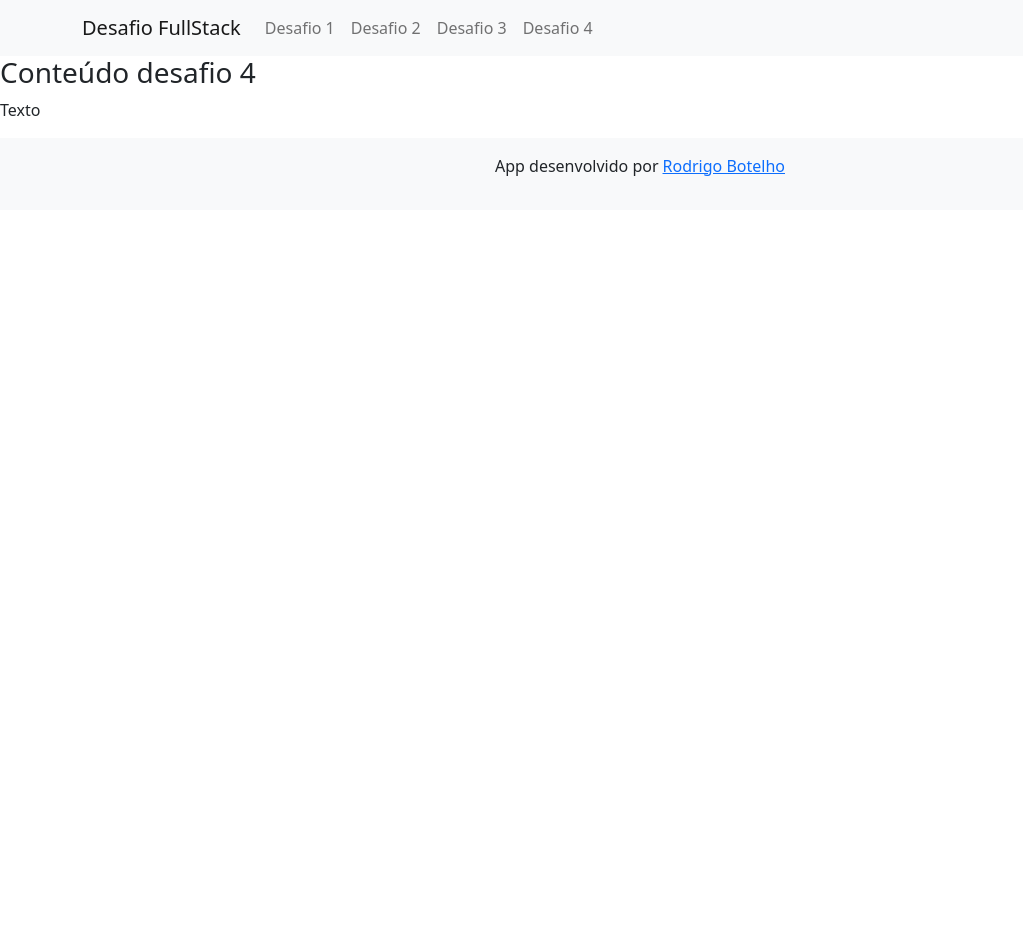
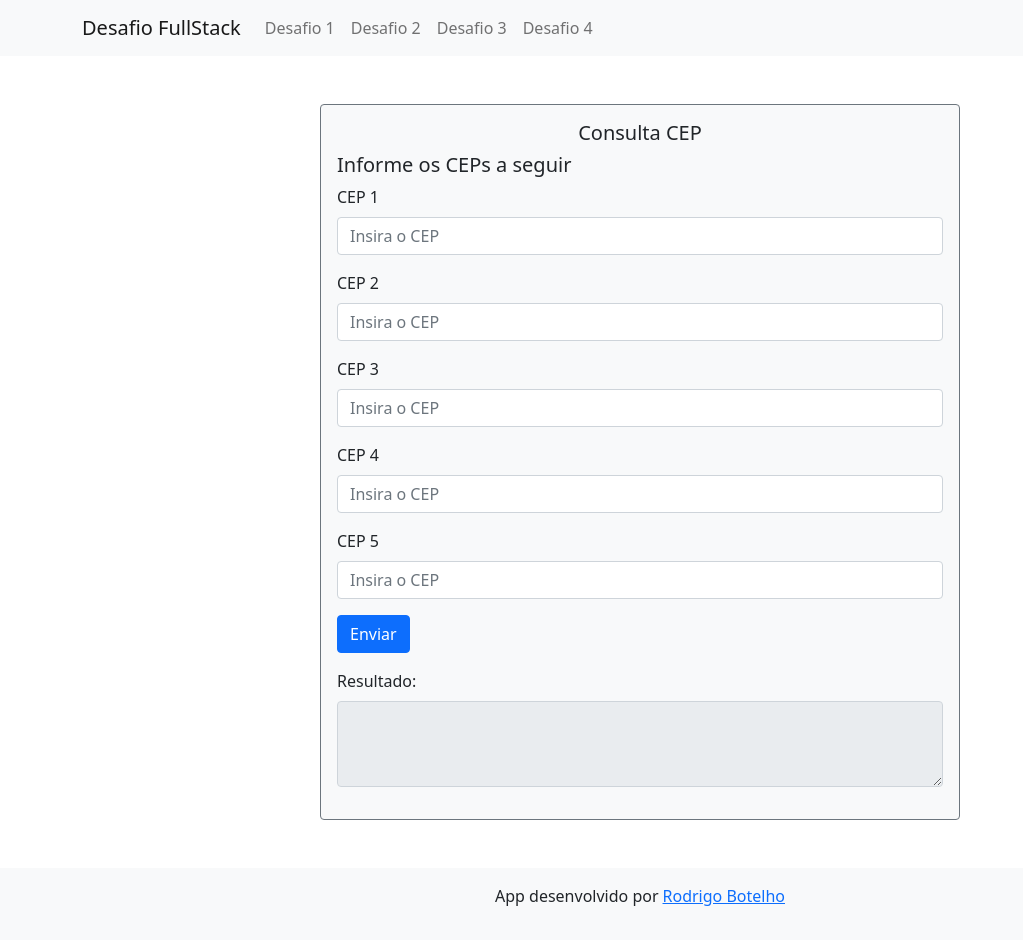
Before and after one commit to rodrigobbrozinga/desafio-front, a React (Create React App) app: page /desafio4 in a window 1280 px wide. Shown: the whole page, without its empty margins (0-1023 px from the left). Before the commit the page ends 800 px from the top, so only its background shows below. Built offline with nearby package versions, Linux system fonts and the light colour scheme.

Commit message:
Layout desafios 3 e 4

```diff
--- a/src/components/cabecalho.jsx
+++ b/src/components/cabecalho.jsx
@@ -5,7 +5,7 @@ import { Navbar, Nav, Container } from "react-bootstrap";
 
 function Cabecalho() {
     return (
-        <Navbar bg="light" expand="lg" /* className="fixed-top" */>
+        <Navbar bg="light" expand="lg" className="sticky-top">
             <Container>
                 <Navbar.Brand>Desafio FullStack</Navbar.Brand>
                 <Navbar.Toggle aria-controls="basic-navbar-nav" />
--- a/src/pages/Desafio1/index.jsx
+++ b/src/pages/Desafio1/index.jsx
@@ -1,15 +1,37 @@
-import React from 'react';
+import React, {useState} from 'react';
 import { Card, Form, Button } from 'react-bootstrap';
 
 
 const Desafio1 = () => {
+
+    const [events, setEvents] = useState([]);
+
+    const convertToArray = (obj) => {
+        const arr = [obj];
+        return arr;
+    }
+
+    const submitHandler = (e) => {
+        e.preventDefault();
+        const formData = new FormData(e.target);
+        const data = Object.fromEntries(formData);
+
+        fetch(`http://localhost:3001/?nome=${data.nome}&cep=${data.cep}&renda=${data.renda}&dependentes=${data.dependentes}`)
+            .then(response => response.json())
+            .then(data => {
+                const array = convertToArray(data);
+                setEvents(array);
+            })
+            .catch(error => console.error);
+    }
+
     return (
         <>
             <Card border="secondary" bg="light" className="w-50 m-auto mt-5 mb-5">
                 <Card.Body>
                     <Card.Title className="text-center">Números palíndromos</Card.Title>
                     <div className="formulario-desafio1">
-                        <Form /* onSubmit={submitHandler} */>
+                        <Form onSubmit={submitHandler}>
                             <h5>Informe um intervalo</h5>
                             <Form.Group className="mb-3" controlId="nome">
                                 <Form.Label>Início</Form.Label>
--- a/src/pages/Desafio3/index.jsx
+++ b/src/pages/Desafio3/index.jsx
@@ -1,11 +1,50 @@
 import React from 'react';
-
+import { Card, Form, Button } from 'react-bootstrap';
 
 const Desafio3 = () => {
     return (
         <>
-            <h3>Conteúdo desafio 3</h3>
-            <p>Texto</p>
+            <Card border="secondary" bg="light" className="w-50 m-auto mt-5 mb-5">
+                <Card.Body>
+                    <Card.Title className="text-center">Minha garagem</Card.Title>
+                    <div className="formulario-desafio1">
+                        <Form /* onSubmit={submitHandler} */>
+                            <h5>Informe os dados do veículo</h5>
+                            <Form.Group className="mb-3" controlId="modelo">
+                                <Form.Label>Modelo</Form.Label>
+                                <input type="text" name="modelo" className="form-control"
+                                    placeholder="Insira o modelo do veículo" required />
+                            </Form.Group>
+
+                            <Form.Group className="mb-3" controlId="fabricacao">
+                                <Form.Label>Ano de fabricação</Form.Label>
+                                <input type="number" name="fabricacao" placeholder="Insira o ano de fabricação"
+                                    className="form-control" required />
+                            </Form.Group>
+
+                            <Form.Group className="mb-3" controlId="portas">
+                                <Form.Label>Quantidade de Portas</Form.Label>
+                                <input type="number" name="portas" className="form-control"
+                                    placeholder="Insira a quantidade de portas" required />
+                            </Form.Group>
+
+                            <Form.Group className="mb-3" controlId="marca">
+                                <Form.Label>Marca</Form.Label>
+                                <input type="text" name="inicio" className="form-control"
+                                    placeholder="Insira a marca do veículo" required />
+                            </Form.Group>
+
+                            <Button variant="primary" type="submit">Enviar</Button>
+                        </Form>
+                    </div>
+                    <div className="resultado-desafio1">
+                        <Form.Group className="mb-3 mt-3" controlId="exampleForm.ControlTextarea1">
+                            <Form.Label>Dados do veículo:</Form.Label>
+                            <Form.Control as="textarea" rows={3} readOnly />
+                        </Form.Group>
+                    </div>
+                </Card.Body>
+            </Card>
         </>
     );
 }
--- a/src/pages/Desafio4/index.jsx
+++ b/src/pages/Desafio4/index.jsx
@@ -1,11 +1,57 @@
 import React from 'react';
+import { Card, Form, Button } from 'react-bootstrap';
 
 
 const Desafio4 = () => {
     return (
         <>
-            <h3>Conteúdo desafio 4</h3>
-            <p>Texto</p>
+            <Card border="secondary" bg="light" className="w-50 m-auto mt-5 mb-5">
+                <Card.Body>
+                    <Card.Title className="text-center">Consulta CEP</Card.Title>
+                    <div className="formulario-desafio1">
+                        <Form /* onSubmit={submitHandler} */>
+                            <h5>Informe os CEPs a seguir</h5>
+                            <Form.Group className="mb-3" controlId="cep1">
+                                <Form.Label>CEP 1</Form.Label>
+                                <input type="text" name="cep1" className="form-control"
+                                    placeholder="Insira o CEP" required />
+                            </Form.Group>
+
+                            <Form.Group className="mb-3" controlId="cep2">
+                                <Form.Label>CEP 2</Form.Label>
+                                <input type="text" name="cep2" placeholder="Insira o CEP"
+                                    className="form-control" required />
+                            </Form.Group>
+
+                            <Form.Group className="mb-3" controlId="cep3">
+                                <Form.Label>CEP 3</Form.Label>
+                                <input type="text" name="cep3" className="form-control"
+                                    placeholder="Insira o CEP" required />
+                            </Form.Group>
+
+                            <Form.Group className="mb-3" controlId="cep4">
+                                <Form.Label>CEP 4</Form.Label>
+                                <input type="text" name="cep4" className="form-control"
+                                    placeholder="Insira o CEP" required />
+                            </Form.Group>
+
+                            <Form.Group className="mb-3" controlId="cep5">
+                                <Form.Label>CEP 5</Form.Label>
+                                <input type="text" name="cep5" className="form-control"
+                                    placeholder="Insira o CEP" required />
+                            </Form.Group>
+
+                            <Button variant="primary" type="submit">Enviar</Button>
+                        </Form>
+                    </div>
+                    <div className="resultado-desafio1">
+                        <Form.Group className="mb-3 mt-3" controlId="exampleForm.ControlTextarea1">
+                            <Form.Label>Resultado:</Form.Label>
+                            <Form.Control as="textarea" rows={3} readOnly />
+                        </Form.Group>
+                    </div>
+                </Card.Body>
+            </Card>
         </>
     );
 }
```
